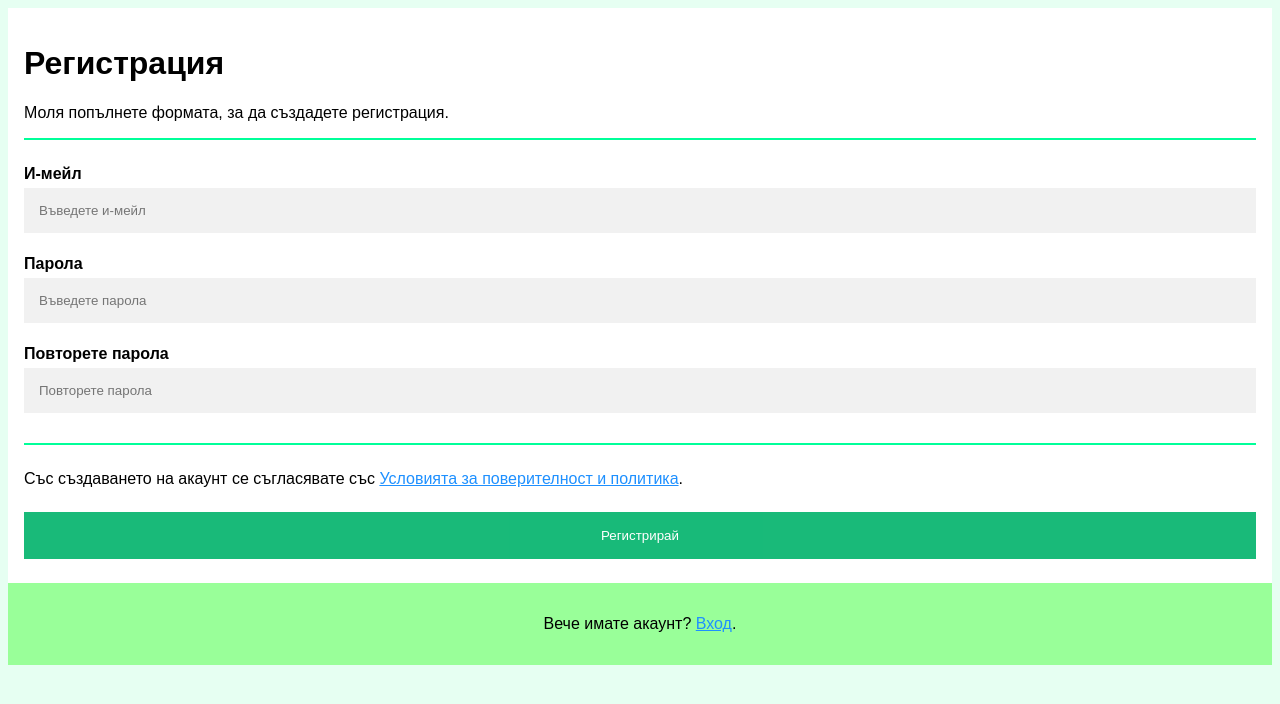
After one commit to HackTuesTeam/StayConnectedBulgaria, a Django app: template SCB/pages/templates/pages/register.html in a window 1280 px wide. The commit adds this page. Shown: the top 704 px of the page. Run offline with Django 3.2, Linux system fonts and the light colour scheme; the template is opened without the code that fills it, so the values that code supplies are empty.

Commit message:
log and reg

```diff
--- a/SCB/pages/static/blog/main.css
+++ b/SCB/pages/static/blog/main.css
@@ -1,3 +1,58 @@
-body{
-  background-color: #bbb;
+body {
+  font-family: Arial, Helvetica, sans-serif;
+  background-color: #e6fff2;
 }
+
+* {
+  box-sizing: border-box;
+}
+
+.container {
+  padding: 16px;
+  background-color: white;
+}
+
+input[type=text], input[type=password] {
+  width: 100%;
+  padding: 15px;
+  margin: 5px 0 22px 0;
+  display: inline-block;
+  border: none;
+  background: #f1f1f1;
+}
+
+input[type=text]:focus, input[type=password]:focus {
+  background-color: #ddd;
+  outline: none;
+}
+
+hr {
+  border: 1px solid #00ff99;
+  margin-bottom: 25px;
+}
+
+
+.reglogbtn {
+  background-color: #00b36b;
+  color: white;
+  padding: 16px 20px;
+  margin: 8px 0;
+  border: none;
+  cursor: pointer;
+  width: 100%;
+  opacity: 0.9;
+}
+
+.reglogbtn:hover {
+  opacity: 1;
+}
+
+
+a {
+  color: dodgerblue;
+}
+
+.signin {
+  background-color: #99ff99;
+  text-align: center;
+}
--- /dev/null
+++ b/SCB/pages/templates/pages/register.html
@@ -0,0 +1,37 @@
+<!DOCTYPE html>
+<html>
+<head>
+
+<meta name="viewport" content="width=device-width, initial-scale=1">
+
+<link rel="stylesheet" type="text/css" href="../../static/blog/main.css">
+</head>
+<body>
+
+<form action="/action_page.php">
+  <div class="container">
+    <h1>Регистрация</h1>
+    <p>Моля попълнете формата, за да създадете регистрация.</p>
+    <hr>
+
+    <label for="email"><b>И-мейл</b></label>
+    <input type="text" placeholder="Въведете и-мейл" name="email" id="email" required>
+
+    <label for="psw"><b>Парола</b></label>
+    <input type="password" placeholder="Въведете парола" name="psw" id="psw" required>
+
+    <label for="psw-repeat"><b>Повторете парола</b></label>
+    <input type="password" placeholder="Повторете парола" name="psw-repeat" id="psw-repeat" required>
+    <hr>
+    <p>Със създаването на акаунт се съгласявате със <a href="#">Условията за поверителност и политика</a>.</p>
+
+    <button type="submit" class="reglogbtn">Регистрирай</button>
+  </div>
+
+  <div class="container signin">
+    <p>Вече имате акаунт? <a href="#">Вход</a>.</p>
+  </div>
+</form>
+
+</body>
+</html>
```
Also changed, not shown: SCB/pages/templates/pages/login.html (added, +31 -0 lines).
